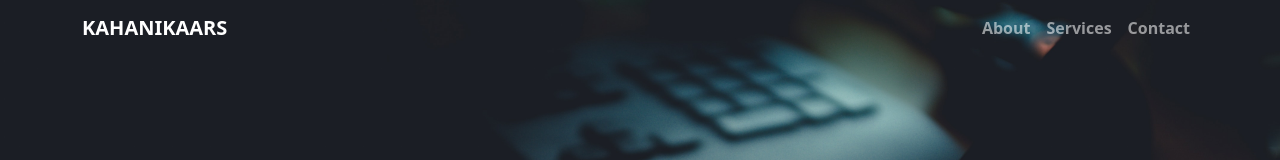
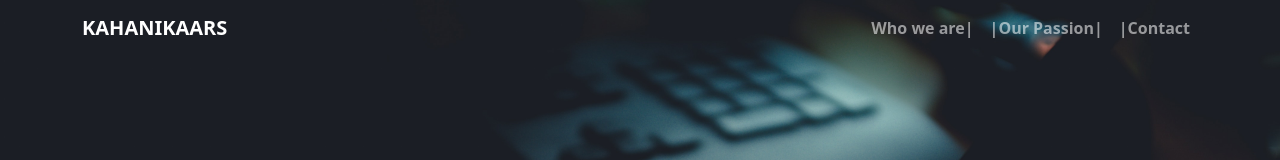
Before and after one commit to kahanikaars/kahanikaars.github.io, a website: page index.html in a window 1280 px wide. Shown: the top 160 px of the page. Drawn offline with nearby package versions, Linux system fonts and the light colour scheme.

Commit message:
changed navbare

```diff
--- a/index.html
+++ b/index.html
@@ -30,13 +30,13 @@
             <div class="collapse navbar-collapse" id="navbarSupportedContent" style="font-weight: bold;">
                 <ul class="navbar-nav ms-auto">
                     <li class="nav-item">
-                        <a class="nav-link" href="#about">About</a>
+                        <a class="nav-link" href="#about">Who we are|</a>
                     </li>
                     <li class="nav-item">
-                        <a class="nav-link" href="#services">Services</a>
+                        <a class="nav-link" href="#services">|Our Passion|</a>
                     </li>
                     <li class="nav-item">
-                        <a class="nav-link" href="#contact">Contact</a>
+                        <a class="nav-link" href="#contact">|Contact</a>
                     </li>
                 </ul>
 
```
